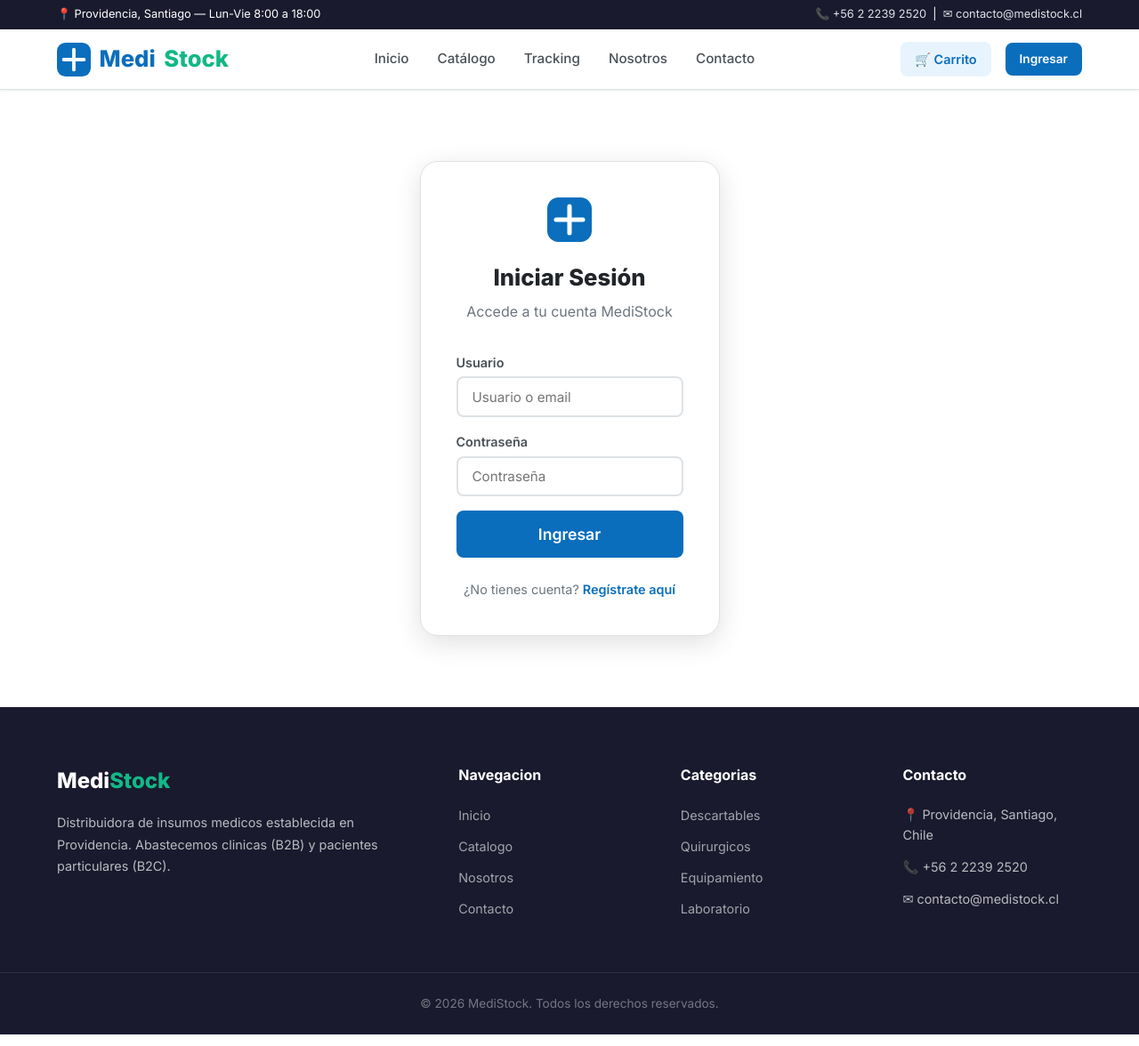
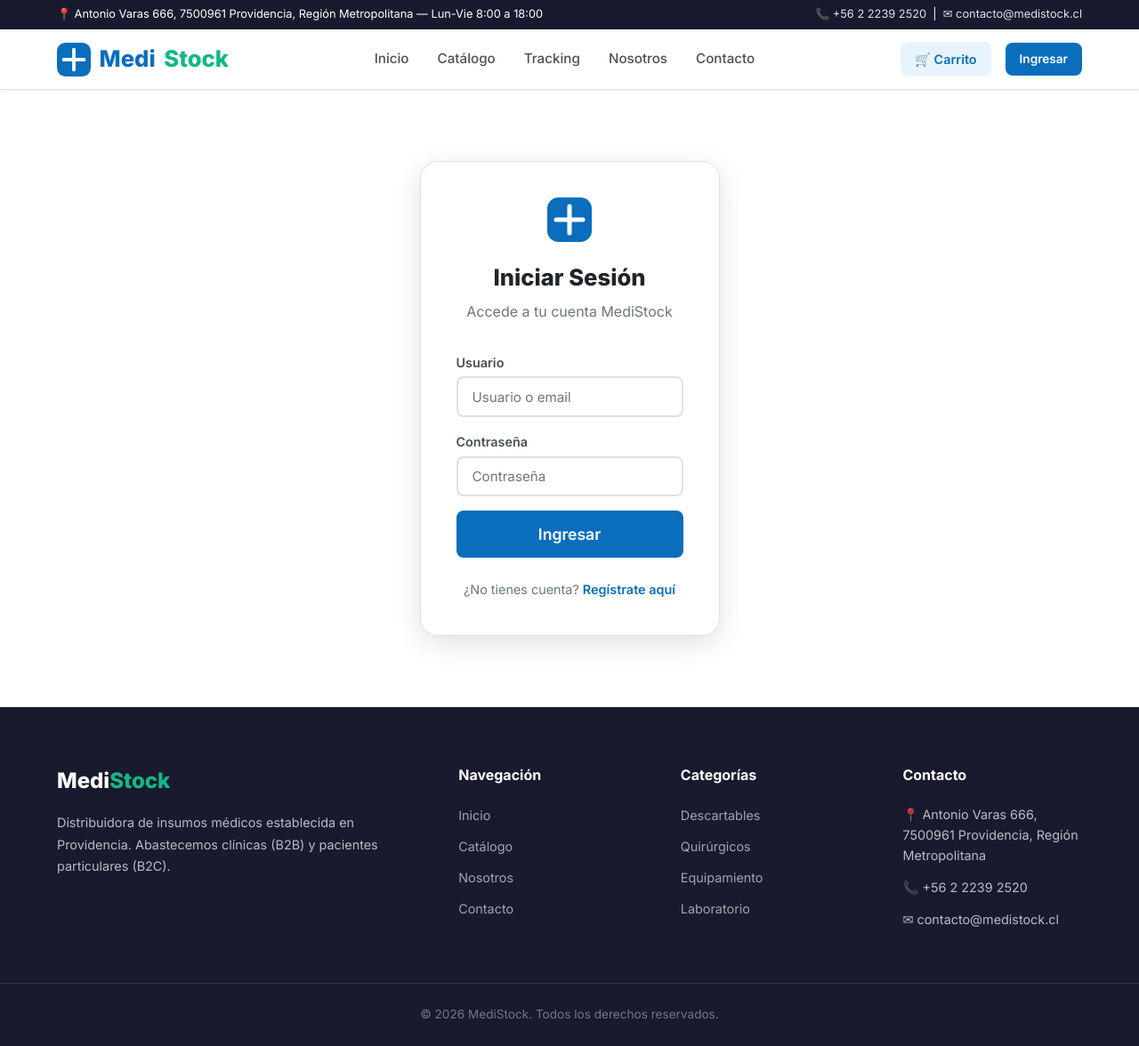
Before and after one commit to krimes1/proyecto_medistock, a Django app: page /cuenta/login/ in a window 1280 px wide. Shown: the whole page at 89% size. Run offline with Django 5.2, Linux system fonts and the light colour scheme.

Commit message:
Mejoras esteticas, integracion SMTP Gmail, selects en forms, fix admin inline e imagenes reales

```diff
--- a/cuentas/admin.py
+++ b/cuentas/admin.py
@@ -18,5 +18,10 @@ class UsuarioAdmin(BaseUserAdmin):
         return obj.perfil.get_rol_display() if hasattr(obj, 'perfil') else '-'
     obtener_rol.short_description = 'Rol'
 
+    def get_inline_instances(self, request, obj=None):
+        if not obj:
+            return []
+        return super().get_inline_instances(request, obj)
+
 admin.site.unregister(User)
 admin.site.register(User, UsuarioAdmin)
--- a/cuentas/forms.py
+++ b/cuentas/forms.py
@@ -25,12 +25,6 @@ class FormularioRegistro(forms.ModelForm):
         label='Confirmar Contraseña',
         widget=forms.PasswordInput(attrs={'class': 'form-control', 'placeholder': 'Repetir contraseña'})
     )
-    rol = forms.ChoiceField(
-        choices=[('paciente', 'Paciente'), ('institucion', 'Institución / Clínica')],
-        label='Tipo de cuenta',
-        widget=forms.Select(attrs={'class': 'form-control'})
-    )
-
     class Meta:
         model = User
         fields = ['first_name', 'last_name', 'email', 'username']
@@ -52,10 +46,54 @@ class FormularioRegistro(forms.ModelForm):
         user.set_password(self.cleaned_data['password'])
         if commit:
             user.save()
-            user.perfil.rol = self.cleaned_data['rol']
+            user.perfil.rol = 'paciente'
             user.perfil.save()
         return user
 
+
+REGIONES_CHILE = [
+    ('', 'Seleccione una región...'),
+    ('Arica y Parinacota', 'Arica y Parinacota'),
+    ('Tarapacá', 'Tarapacá'),
+    ('Antofagasta', 'Antofagasta'),
+    ('Atacama', 'Atacama'),
+    ('Coquimbo', 'Coquimbo'),
+    ('Valparaíso', 'Valparaíso'),
+    ('Metropolitana de Santiago', 'Metropolitana de Santiago'),
+    ('O\'Higgins', 'O\'Higgins'),
+    ('Maule', 'Maule'),
+    ('Ñuble', 'Ñuble'),
+    ('Biobío', 'Biobío'),
+    ('La Araucanía', 'La Araucanía'),
+    ('Los Ríos', 'Los Ríos'),
+    ('Los Lagos', 'Los Lagos'),
+    ('Aysén', 'Aysén'),
+    ('Magallanes', 'Magallanes'),
+]
+
+CIUDADES_CHILE = [
+    ('', 'Seleccione una ciudad...'),
+    ('Arica', 'Arica'),
+    ('Iquique', 'Iquique'),
+    ('Antofagasta', 'Antofagasta'),
+    ('Copiapó', 'Copiapó'),
+    ('La Serena', 'La Serena'),
+    ('Coquimbo', 'Coquimbo'),
+    ('Valparaíso', 'Valparaíso'),
+    ('Viña del Mar', 'Viña del Mar'),
+    ('Santiago', 'Santiago'),
+    ('Providencia', 'Providencia'),
+    ('Maipú', 'Maipú'),
+    ('Puente Alto', 'Puente Alto'),
+    ('Rancagua', 'Rancagua'),
+    ('Talca', 'Talca'),
+    ('Chillán', 'Chillán'),
+    ('Concepción', 'Concepción'),
+    ('Temuco', 'Temuco'),
+    ('Valdivia', 'Valdivia'),
+    ('Puerto Montt', 'Puerto Montt'),
+    ('Punta Arenas', 'Punta Arenas'),
+]
 
 class FormularioPerfil(forms.ModelForm):
     first_name = forms.CharField(
@@ -78,8 +116,8 @@ class FormularioPerfil(forms.ModelForm):
             'rut': forms.TextInput(attrs={'class': 'form-control', 'placeholder': '12.345.678-9'}),
             'telefono': forms.TextInput(attrs={'class': 'form-control', 'placeholder': '+56 9 1234 5678'}),
             'direccion': forms.Textarea(attrs={'class': 'form-control', 'rows': 2}),
-            'ciudad': forms.TextInput(attrs={'class': 'form-control'}),
-            'region': forms.TextInput(attrs={'class': 'form-control'}),
+            'ciudad': forms.Select(choices=CIUDADES_CHILE, attrs={'class': 'form-control'}),
+            'region': forms.Select(choices=REGIONES_CHILE, attrs={'class': 'form-control'}),
             'razon_social': forms.TextInput(attrs={'class': 'form-control'}),
             'rut_empresa': forms.TextInput(attrs={'class': 'form-control'}),
         }
--- a/pedidos/views.py
+++ b/pedidos/views.py
@@ -71,10 +71,13 @@ def checkout(request):
         # Redirigir a pago
         return redirect('pagos:iniciar_pago', pedido_id=pedido.pk)
 
+    from cuentas.forms import REGIONES_CHILE, CIUDADES_CHILE
     contexto = {
         'carrito': carrito,
         'items': items,
         'bodegas': bodegas,
+        'regiones': REGIONES_CHILE,
+        'ciudades': CIUDADES_CHILE,
     }
     return render(request, 'pedidos/checkout.html', contexto)
 
--- a/templates/base.html
+++ b/templates/base.html
@@ -12,7 +12,7 @@
 <body>
     <div class="navbar__top">
         <div class="container">
-            <span>📍 Providencia, Santiago — Lun-Vie 8:00 a 18:00</span>
+            <span>📍 Antonio Varas 666, 7500961 Providencia, Región Metropolitana — Lun-Vie 8:00 a 18:00</span>
             <div>
                 <a href="tel:+56222392520">📞 +56 2 2239 2520</a> &nbsp;|&nbsp;
                 <a href="mailto:contacto@medistock.cl">✉ contacto@medistock.cl</a>
@@ -40,9 +40,12 @@
                         {% if cantidad_items_carrito %}<span class="navbar__cart-badge">{{ cantidad_items_carrito }}</span>{% endif %}
                     </a>
                     {% if user.is_authenticated %}
-                        <div class="user-menu" style="position:relative;display:inline-block;">
-                            <a href="{% url 'cuentas:perfil' %}" class="btn btn--sm btn--outline">
+                        <div class="user-menu" style="position:relative;display:inline-block; display:flex; align-items:center; gap:0.5rem;">
+                            <a href="{% url 'cuentas:perfil' %}" class="btn btn--sm btn--outline" title="Mi Perfil">
                                 👤 {{ user.first_name|default:user.username }}
+                            </a>
+                            <a href="{% url 'cuentas:mis_pedidos' %}" class="btn btn--sm btn--outline" style="border-color:transparent;" title="Mis Pedidos">
+                                📦 Mis Pedidos
                             </a>
                         </div>
                         {% if user.perfil.rol == 'administrador' %}
@@ -58,7 +61,7 @@
                     {% else %}
                         <a href="{% url 'cuentas:login' %}" class="btn btn--sm btn--primary">Ingresar</a>
                     {% endif %}
-                    <button class="navbar__toggle" onclick="document.getElementById('navLinks').classList.toggle('navbar__links--active')">
+                        <button class="navbar__toggle" onclick="document.getElementById('navLinks').classList.toggle('navbar__links--active')">
                         <span></span><span></span><span></span>
                     </button>
                 </div>
@@ -81,29 +84,29 @@
             <div class="footer__grid">
                 <div>
                     <div class="footer__brand-name">Medi<span>Stock</span></div>
-                    <p class="footer__text">Distribuidora de insumos medicos establecida en Providencia. Abastecemos clinicas (B2B) y pacientes particulares (B2C).</p>
+                    <p class="footer__text">Distribuidora de insumos médicos establecida en Providencia. Abastecemos clínicas (B2B) y pacientes particulares (B2C).</p>
                 </div>
                 <div>
-                    <h4 class="footer__heading">Navegacion</h4>
+                    <h4 class="footer__heading">Navegación</h4>
                     <ul class="footer__links">
                         <li><a href="{% url 'core:inicio' %}">Inicio</a></li>
-                        <li><a href="{% url 'productos:lista_productos' %}">Catalogo</a></li>
+                        <li><a href="{% url 'productos:lista_productos' %}">Catálogo</a></li>
                         <li><a href="{% url 'core:nosotros' %}">Nosotros</a></li>
                         <li><a href="{% url 'core:contacto' %}">Contacto</a></li>
                     </ul>
                 </div>
                 <div>
-                    <h4 class="footer__heading">Categorias</h4>
+                    <h4 class="footer__heading">Categorías</h4>
                     <ul class="footer__links">
                         <li><a href="#">Descartables</a></li>
-                        <li><a href="#">Quirurgicos</a></li>
+                        <li><a href="#">Quirúrgicos</a></li>
                         <li><a href="#">Equipamiento</a></li>
                         <li><a href="#">Laboratorio</a></li>
                     </ul>
                 </div>
                 <div>
                     <h4 class="footer__heading">Contacto</h4>
-                    <div class="footer__contact-item">📍 Providencia, Santiago, Chile</div>
+                    <div class="footer__contact-item">📍 Antonio Varas 666, 7500961 Providencia, Región Metropolitana</div>
                     <div class="footer__contact-item">📞 +56 2 2239 2520</div>
                     <div class="footer__contact-item">✉ contacto@medistock.cl</div>
                 </div>
--- a/templates/carrito/detalle.html
+++ b/templates/carrito/detalle.html
@@ -1,5 +1,6 @@
-{% extends "base.html" %} {% block titulo %}Mi Carrito{% endblock %} {% block
-contenido %}
+{% extends "base.html" %}
+{% block titulo %}Mi Carrito{% endblock %}
+{% block contenido %}
 <section class="page-header">
   <div class="container">
     <h1 class="page-header__title">🛒 Mi Carrito</h1>
--- a/templates/core/contacto.html
+++ b/templates/core/contacto.html
@@ -13,6 +13,7 @@
 
 <section class="section section--white">
     <div class="container">
+        <iframe src="https://www.google.com/maps/embed?pb=!1m18!1m12!1m3!1d3329.1309852230626!2d-70.61868352345262!3d-33.435472897262016!2m3!1f0!2f0!3f0!3m2!1i1024!2i768!4f13.1!3m3!1m2!1s0x9662cf7a28e83b4b%3A0x8e8eb4c6c0b396b1!2sAntonio%20Varas%20666%2C%207500961%20Providencia%2C%20Regi%C3%B3n%20Metropolitana!5e0!3m2!1ses!2scl!4v1700000000000!5m2!1ses!2scl" width="100%" height="400" style="border:0; border-radius:12px; box-shadow:0 4px 6px -1px rgba(0,0,0,0.1); margin-bottom:3rem;" allowfullscreen="" loading="lazy" referrerpolicy="no-referrer-when-downgrade"></iframe>
         <div class="contacto-grid">
             <div class="contacto-info">
                 <div class="card">
@@ -21,7 +22,7 @@
                         <span class="contacto-item__icon">📍</span>
                         <div>
                             <strong>Dirección</strong>
-                            <p>Av. Providencia 1234, Providencia<br>Santiago, Región Metropolitana, Chile</p>
+                            <p>Antonio Varas 666, 7500961<br>Providencia, Región Metropolitana</p>
                         </div>
                     </div>
                     <div class="contacto-item">
```
Also changed, not shown: config/settings.py (+8 -3 lines), templates/pedidos/checkout.html (+10 -4 lines).
